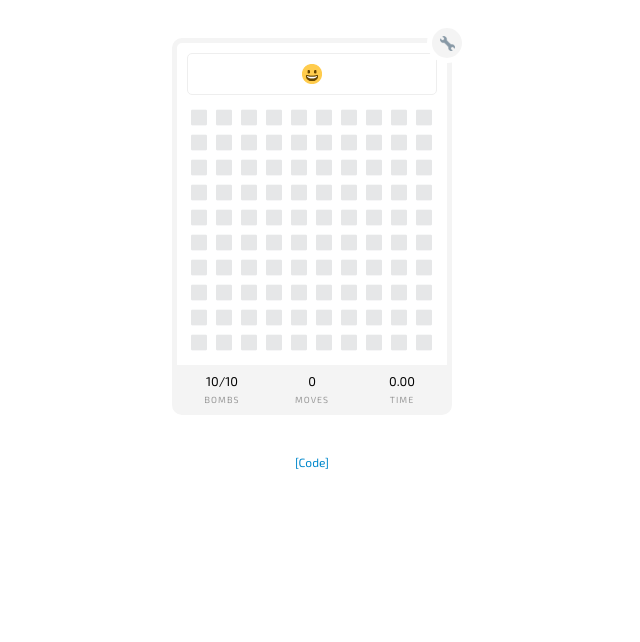
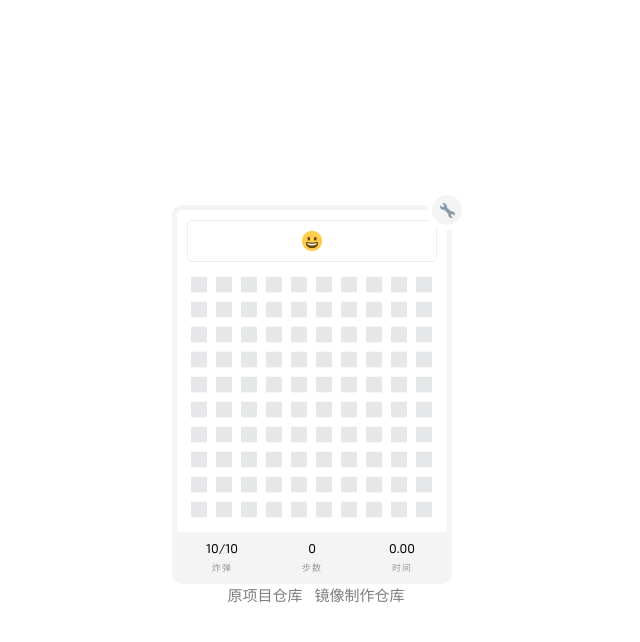
Before and after one commit to Firfr/emoji-minesweeper, a plain HTML site: page index.html in a window 1280 px wide. Shown: the whole page, without its empty margins (328-968 px from the left). Drawn offline with Linux system fonts and the light colour scheme.

Commit message:
指定图标

```diff
--- a/index.html
+++ b/index.html
@@ -6,13 +6,24 @@
     <meta name="viewport" content="width=device-width, initial-scale=1.0" />
     <meta name="apple-mobile-web-app-capable" content="yes">
     <link rel="apple-touch-icon" href="icon-192.png" />
-
+    <link rel="icon" href="favicon.png" type="image/png">
     <style type="text/css">
+      /* * {
+        box-sizing: border-box;
+      } */
+      html,body {
+        margin: 0;
+        padding: 0;
+      }
       body {
         font-family: AppleColorEmoji;
         font-size: 15px;
         text-align: center;
-        padding: 20px 0;
+        width: 100%;
+        height: 100%;
+        display: flex;
+        flex-direction: column;
+        justify-content: center;
       }
 
       span, input, a, div, button {
@@ -255,23 +266,30 @@
       }
 
       .feedback {
-        font-size: 1px;
+        /* font-size: 1px;
         width: 1px;
         height: 1;
         overflow: hidden;
         position: absolute;
         left: -1px;
-        top: -1px;
+        top: -1px; */
+      }
+
+      #firfe-add a {
+        text-decoration: none;
+        color: rgb(126, 126, 126);
+        padding-left: 8px;
       }
     </style>
   </head>
   <body>
+    <div id="firfe-content">
       <div class="wrapper">
         <button type="button" class="settings js-settings" aria-haspopup="true" aria-expanded="false" aria-label="Settings"></button>
         <div class="js-settings-popup settings-popup">
           <div class="flex">
-          <label class="btn flex-cell" aria-label="Use Twitter Emoji"><input type="radio" name="emoji" id="twemoji" checked> Twemoji</label>
-          <label class="btn flex-cell" aria-label="Use Native Emoji"><input type="radio" name="emoji" id="emoji"> Native emoji</label>
+            <label class="btn flex-cell" aria-label="Use Twitter Emoji"><input type="radio" name="emoji" id="twemoji" checked>推特表情符号</label>
+            <label class="btn flex-cell" aria-label="Use Native Emoji"><input type="radio" name="emoji" id="emoji">系统原生表情符号</label>
           </div>
           <div class="flex">
             <input id="cols" class="input flex-cell" type="number" value="10" min="1" max="500" aria-label="Columns">
@@ -287,7 +305,7 @@
             <option value="⭕️ ❌ ❗️ ✖️️">⭕️ ❌ ❗️ ✖️</option>
             <option value="☀ ⚡ ☔ ☁️">☀ ⚡ ☔ ☁️</option>
           </select>
-        <button class="js-popup-new-game btn" type="button">Save and restart game</button>
+          <button class="js-popup-new-game btn" type="button">保存并重新开始游戏</button>
         </div>
         <button type="button" class="action-btn js-new-game" aria-label="New game">
           <span class="default-emoji"></span>
@@ -296,13 +314,17 @@
         <div id="map" role="grid" aria-label="Mine field">
         </div>
         <div class="bar flex">
-        <div class="stat flex-cell"><div id="bombs-left">0</div><span class="small-text">BOMBS</span></div>
-        <div class="stat flex-cell"><div id="moves"></div><span class="small-text">MOVES</span></div>
-        <div class="stat flex-cell"><div id="timer"></div><span class="small-text">TIME</span></div>
+          <div class="stat flex-cell"><div id="bombs-left">0</div><span class="small-text">炸弹</span></div>
+          <div class="stat flex-cell"><div id="moves"></div><span class="small-text">步数</span></div>
+          <div class="stat flex-cell"><div id="timer"></div><span class="small-text">时间</span></div>
         </div>
       </div>
-    <a href="https://github.com/muan/emoji-minesweeper" class="link-to-github">[Code]</a>
+    </div>
+    <div id="firfe-add">
       <div aria-live="assertive" class="feedback"></div>
+      <a href="https://github.com/muan/emoji-minesweeper" target="_blank">原项目仓库</a>
+      <a href="https://github.com/Firfr/emoji-minesweeper" target="_blank">镜像制作仓库</a>
+    </div>
 
     <script>
       if (navigator.serviceWorker) navigator.serviceWorker.register('/emoji-minesweeper/sw.js')
```
Also changed, not shown: favicon.png (added). Lines whose indentation alone changed are shown as unchanged.
